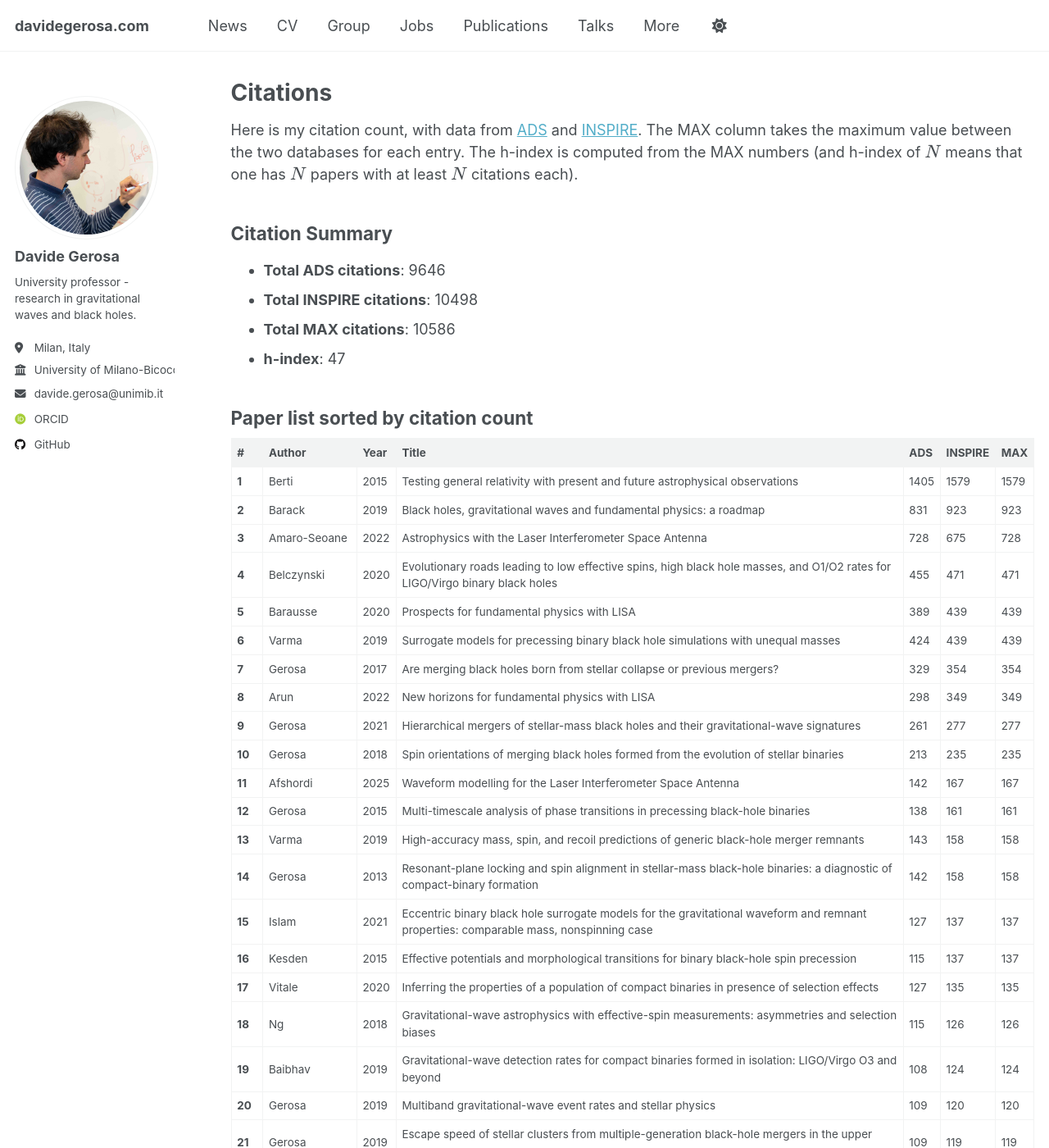
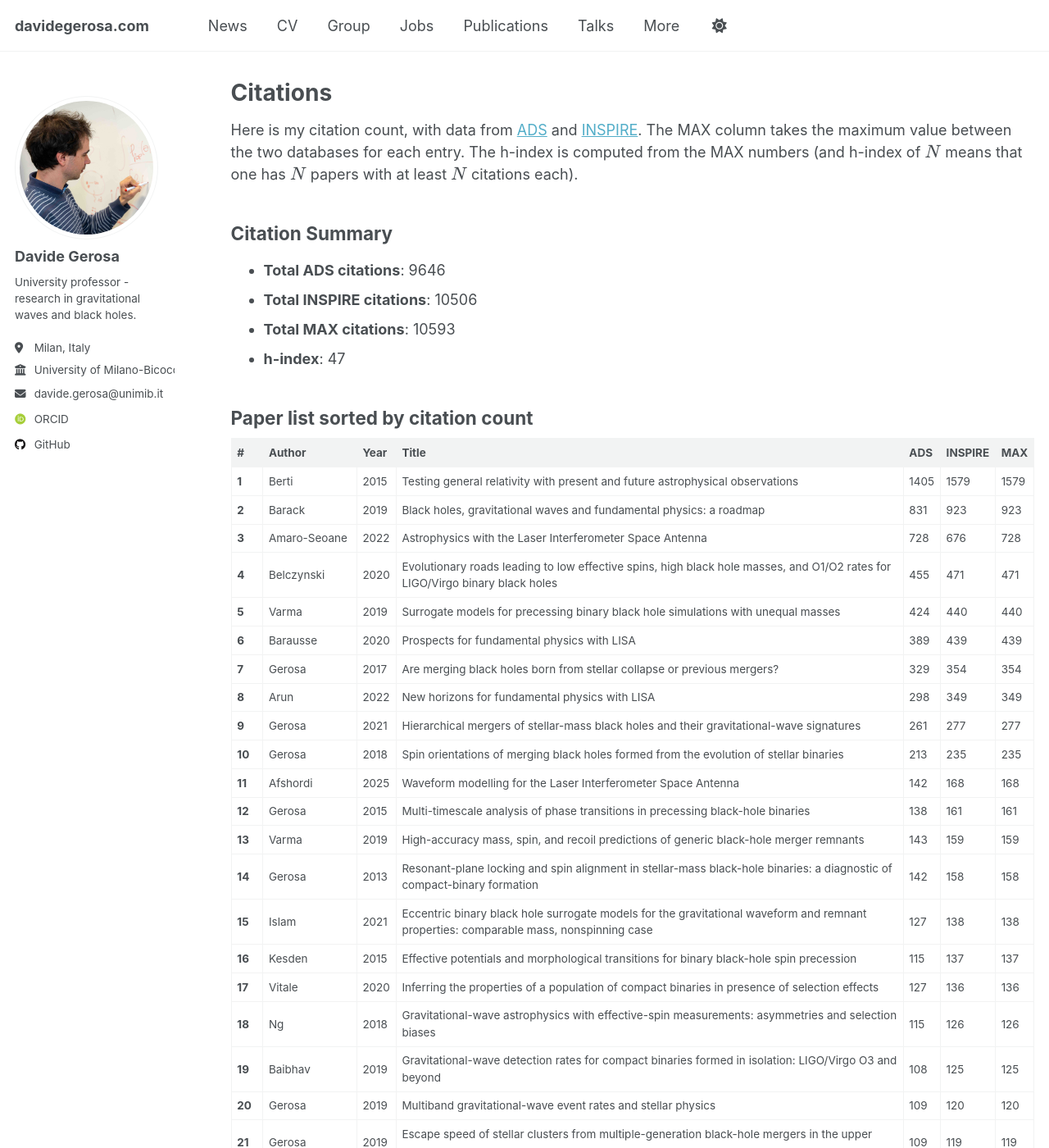
Before and after one commit to dgerosa/website, a Jekyll site: the page built from _pages/citations.md, in a window 1280 px wide and 1400 px high. Shown: the whole window at 82% size. Built offline with Jekyll 4.4.1, drawn with Linux system fonts in a browser that asks for light colours; some web fonts are replaced; some of the changed text lies outside the part shown.

Commit message:
Website update from workflow

```diff
--- a/_pages/_citations.md
+++ b/_pages/_citations.md
@@ -1,8 +1,8 @@
 ## Citation Summary
 
 - **Total ADS citations**: 9646
-- **Total INSPIRE citations**: 10498
-- **Total MAX citations**: 10586
+- **Total INSPIRE citations**: 10506
+- **Total MAX citations**: 10593
 - **h-index**: 47
 
 ## Paper list sorted by citation count
@@ -11,23 +11,23 @@
 |---|--------|------|-------|-----|---------|-----|
 | **1** | Berti | 2015 | Testing general relativity with present and future astrophysical observations | 1405 | 1579 | 1579 |
 | **2** | Barack | 2019 | Black holes, gravitational waves and fundamental physics: a roadmap | 831 | 923 | 923 |
-| **3** | Amaro-Seoane | 2022 | Astrophysics with the Laser Interferometer Space Antenna | 728 | 675 | 728 |
+| **3** | Amaro-Seoane | 2022 | Astrophysics with the Laser Interferometer Space Antenna | 728 | 676 | 728 |
 | **4** | Belczynski | 2020 | Evolutionary roads leading to low effective spins, high black hole masses, and O1/O2 rates for LIGO/Virgo binary black holes | 455 | 471 | 471 |
-| **5** | Barausse | 2020 | Prospects for fundamental physics with LISA | 389 | 439 | 439 |
-| **6** | Varma | 2019 | Surrogate models for precessing binary black hole simulations with unequal masses | 424 | 439 | 439 |
+| **5** | Varma | 2019 | Surrogate models for precessing binary black hole simulations with unequal masses | 424 | 440 | 440 |
+| **6** | Barausse | 2020 | Prospects for fundamental physics with LISA | 389 | 439 | 439 |
 | **7** | Gerosa | 2017 | Are merging black holes born from stellar collapse or previous mergers? | 329 | 354 | 354 |
 | **8** | Arun | 2022 | New horizons for fundamental physics with LISA | 298 | 349 | 349 |
 | **9** | Gerosa | 2021 | Hierarchical mergers of stellar-mass black holes and their gravitational-wave signatures | 261 | 277 | 277 |
 | **10** | Gerosa | 2018 | Spin orientations of merging black holes formed from the evolution of stellar binaries | 213 | 235 | 235 |
-| **11** | Afshordi | 2025 | Waveform modelling for the Laser Interferometer Space Antenna | 142 | 167 | 167 |
+| **11** | Afshordi | 2025 | Waveform modelling for the Laser Interferometer Space Antenna | 142 | 168 | 168 |
 | **12** | Gerosa | 2015 | Multi-timescale analysis of phase transitions in precessing black-hole binaries | 138 | 161 | 161 |
-| **13** | Varma | 2019 | High-accuracy mass, spin, and recoil predictions of generic black-hole merger remnants | 143 | 158 | 158 |
+| **13** | Varma | 2019 | High-accuracy mass, spin, and recoil predictions of generic black-hole merger remnants | 143 | 159 | 159 |
 | **14** | Gerosa | 2013 | Resonant-plane locking and spin alignment in stellar-mass black-hole binaries: a diagnostic of compact-binary formation | 142 | 158 | 158 |
-| **15** | Islam | 2021 | Eccentric binary black hole surrogate models for the gravitational waveform and remnant properties: comparable mass, nonspinning case | 127 | 137 | 137 |
+| **15** | Islam | 2021 | Eccentric binary black hole surrogate models for the gravitational waveform and remnant properties: comparable mass, nonspinning case | 127 | 138 | 138 |
 | **16** | Kesden | 2015 | Effective potentials and morphological transitions for binary black-hole spin precession | 115 | 137 | 137 |
-| **17** | Vitale | 2020 | Inferring the properties of a population of compact binaries in presence of selection effects | 127 | 135 | 135 |
+| **17** | Vitale | 2020 | Inferring the properties of a population of compact binaries in presence of selection effects | 127 | 136 | 136 |
 | **18** | Ng | 2018 | Gravitational-wave astrophysics with effective-spin measurements: asymmetries and selection biases | 115 | 126 | 126 |
-| **19** | Baibhav | 2019 | Gravitational-wave detection rates for compact binaries formed in isolation: LIGO/Virgo O3 and beyond | 108 | 124 | 124 |
+| **19** | Baibhav | 2019 | Gravitational-wave detection rates for compact binaries formed in isolation: LIGO/Virgo O3 and beyond | 108 | 125 | 125 |
 | **20** | Gerosa | 2019 | Multiband gravitational-wave event rates and stellar physics | 109 | 120 | 120 |
 | **21** | Gerosa | 2019 | Escape speed of stellar clusters from multiple-generation black-hole mergers in the upper mass gap | 109 | 119 | 119 |
 | **22** | Gerosa | 2016 | PRECESSION: Dynamics of spinning black-hole binaries with python | 92 | 102 | 102 |
```
Also changed, not shown: other parts of _pages/_citations.md (+2 -2 lines), _pages/_group.md (+1 -1 lines), _pages/_publications.md (+1 -1 lines), _pages/_talks.md (+1 -1 lines).
